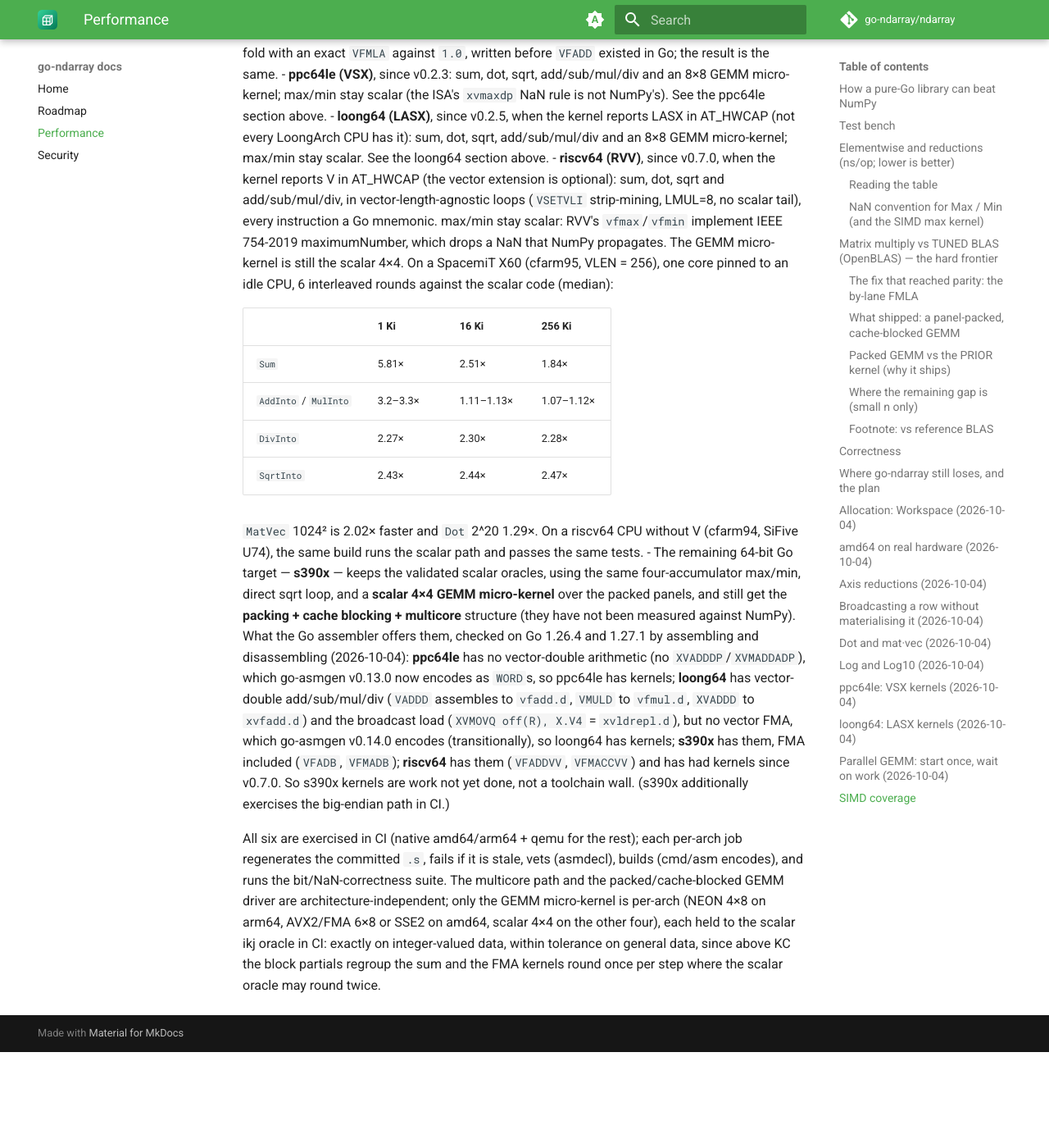
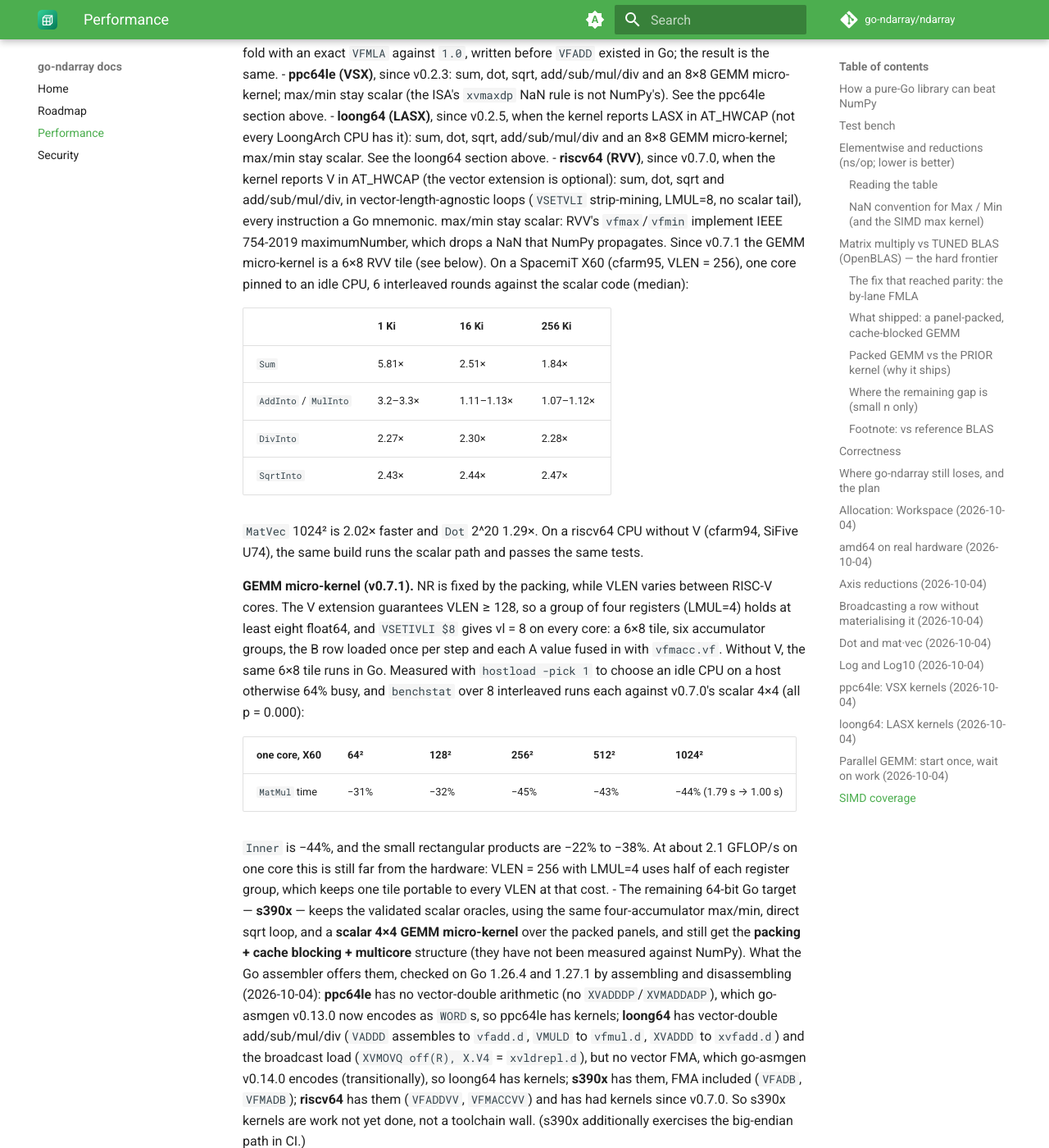
Before and after one commit to go-ndarray/docs, an MkDocs documentation site: the page built from docs/performance.md, in a window 1280 px wide and 1400 px high, scrolled down 23003 px. Shown: the whole window at 82% size. Built offline with MkDocs 1.6.1 and Material for MkDocs 9.7.7, drawn with Linux system fonts in a browser that asks for light colours; comment, search, counter and statistics services are not loaded; the version menu is left out; before the commit the page ends 24286 px from its top, so only the background shows below that; some of the changed text lies outside the part shown.

Commit message:
docs: performance mirror at v0.7.1 (RVV GEMM micro-kernel) (#21)
Co-authored-by: Claude Opus 5.5 <noreply@anthropic.com>

```diff
--- a/docs/performance.md
+++ b/docs/performance.md
@@ -4,7 +4,7 @@ Honest, reproducible head-to-head of `go-ndarray/ndarray` against **NumPy
 2.2.4** on identical hardware. "On n'a pas le droit de se tromper": every number
 here is measured, every win is real, and where NumPy still leads it says so.
 
-> **Where it stands at v0.7.0.** This page grew round by round: the sections
+> **Where it stands at v0.7.1.** This page grew round by round: the sections
 > up to *Where go-ndarray still loses* were measured on an arm64 Tart VM
 > (4 vCPU, NumPy 2.2.4, OpenBLAS 0.3.29); the dated sections after it on an
 > AMD Zen 3, 16 cores, against **NumPy 2.5.3 + OpenBLAS 0.3.34**, except the
@@ -880,8 +880,8 @@ stay dynamic, so its slower efficiency cores are handled as before.
   vector-length-agnostic loops (`VSETVLI` strip-mining, LMUL=8, no scalar
   tail), every instruction a Go mnemonic. max/min stay scalar: RVV's
   `vfmax`/`vfmin` implement IEEE 754-2019 maximumNumber, which drops a NaN
-  that NumPy propagates. The GEMM micro-kernel is still the scalar 4×4. On a
-  SpacemiT X60 (cfarm95, VLEN = 256), one core pinned to an idle CPU, 6
+  that NumPy propagates. Since v0.7.1 the GEMM micro-kernel is a 6×8 RVV tile
+  (see below). On a SpacemiT X60 (cfarm95, VLEN = 256), one core pinned to an idle CPU, 6
   interleaved rounds against the scalar code (median):
 
   | | 1 Ki | 16 Ki | 256 Ki |
@@ -894,6 +894,24 @@ stay dynamic, so its slower efficiency cores are handled as before.
   `MatVec` 1024² is 2.02× faster and `Dot` 2^20 1.29×. On a riscv64 CPU without V
   (cfarm94, SiFive U74), the same build runs the scalar path and passes the same
   tests.
+
+  **GEMM micro-kernel (v0.7.1).** NR is fixed by the packing, while VLEN varies
+  between RISC-V cores. The V extension guarantees VLEN ≥ 128, so a group of
+  four registers (LMUL=4) holds at least eight float64, and `VSETIVLI $8`
+  gives vl = 8 on every core: a 6×8 tile, six accumulator groups, the B row
+  loaded once per step and each A value fused in with `vfmacc.vf`. Without V,
+  the same 6×8 tile runs in Go. Measured with `hostload -pick 1` to choose an
+  idle CPU on a host otherwise 64% busy, and `benchstat` over 8 interleaved runs
+  each against v0.7.0's scalar 4×4 (all p = 0.000):
+
+  | one core, X60 | 64² | 128² | 256² | 512² | 1024² |
+  |---|---|---|---|---|---|
+  | `MatMul` time | −31% | −32% | −45% | −43% | −44% (1.79 s → 1.00 s) |
+
+  `Inner` is −44%, and the small rectangular products are −22% to −38%. At about
+  2.1 GFLOP/s on one core this is still far from the hardware: VLEN = 256 with
+  LMUL=4 uses half of each register group, which keeps one tile portable to
+  every VLEN at that cost.
 - The remaining 64-bit Go target — **s390x** — keeps
   the validated scalar oracles, using the same four-accumulator max/min, direct
   sqrt loop, and a **scalar 4×4 GEMM micro-kernel** over the packed panels, and
```
